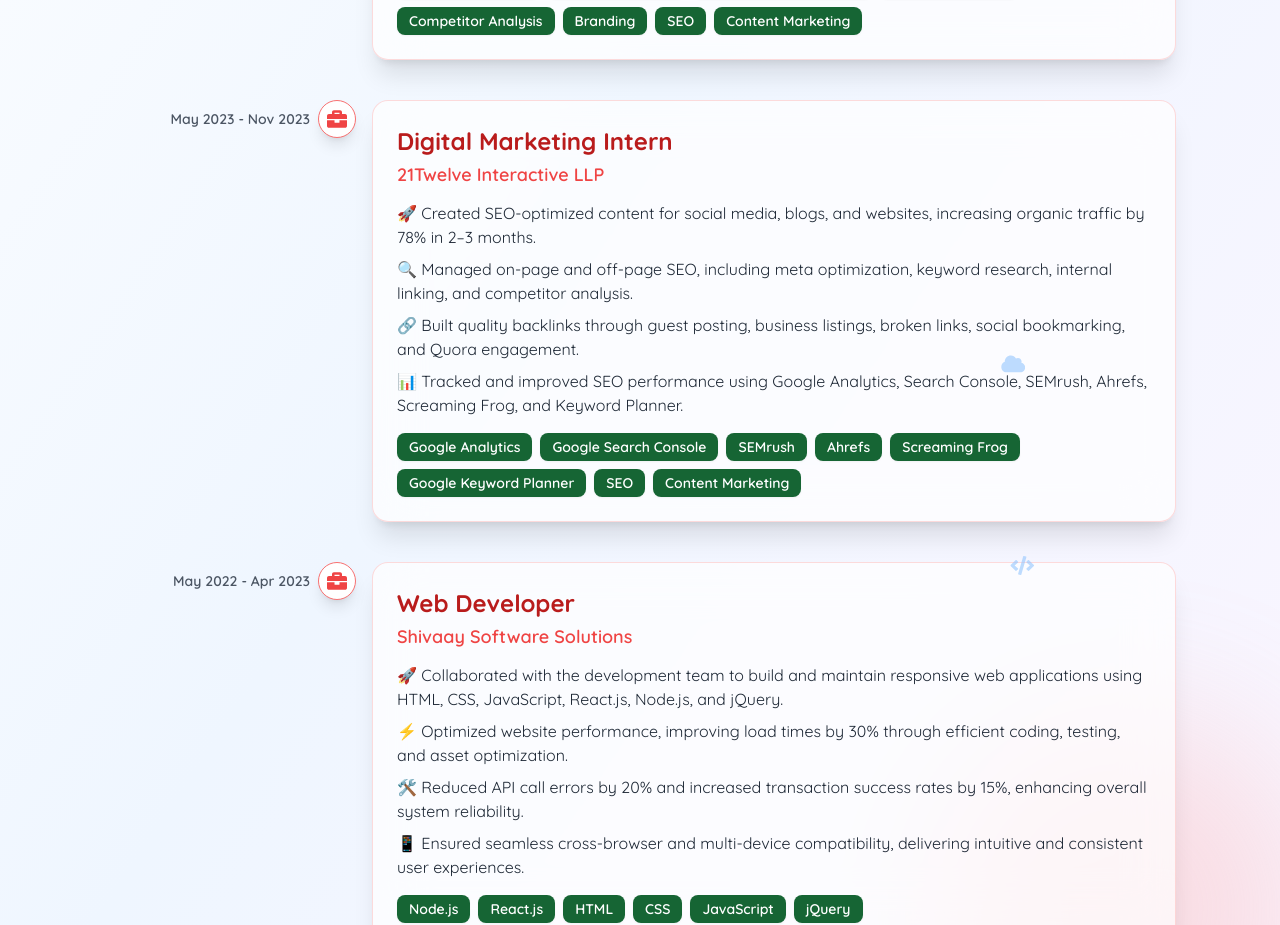
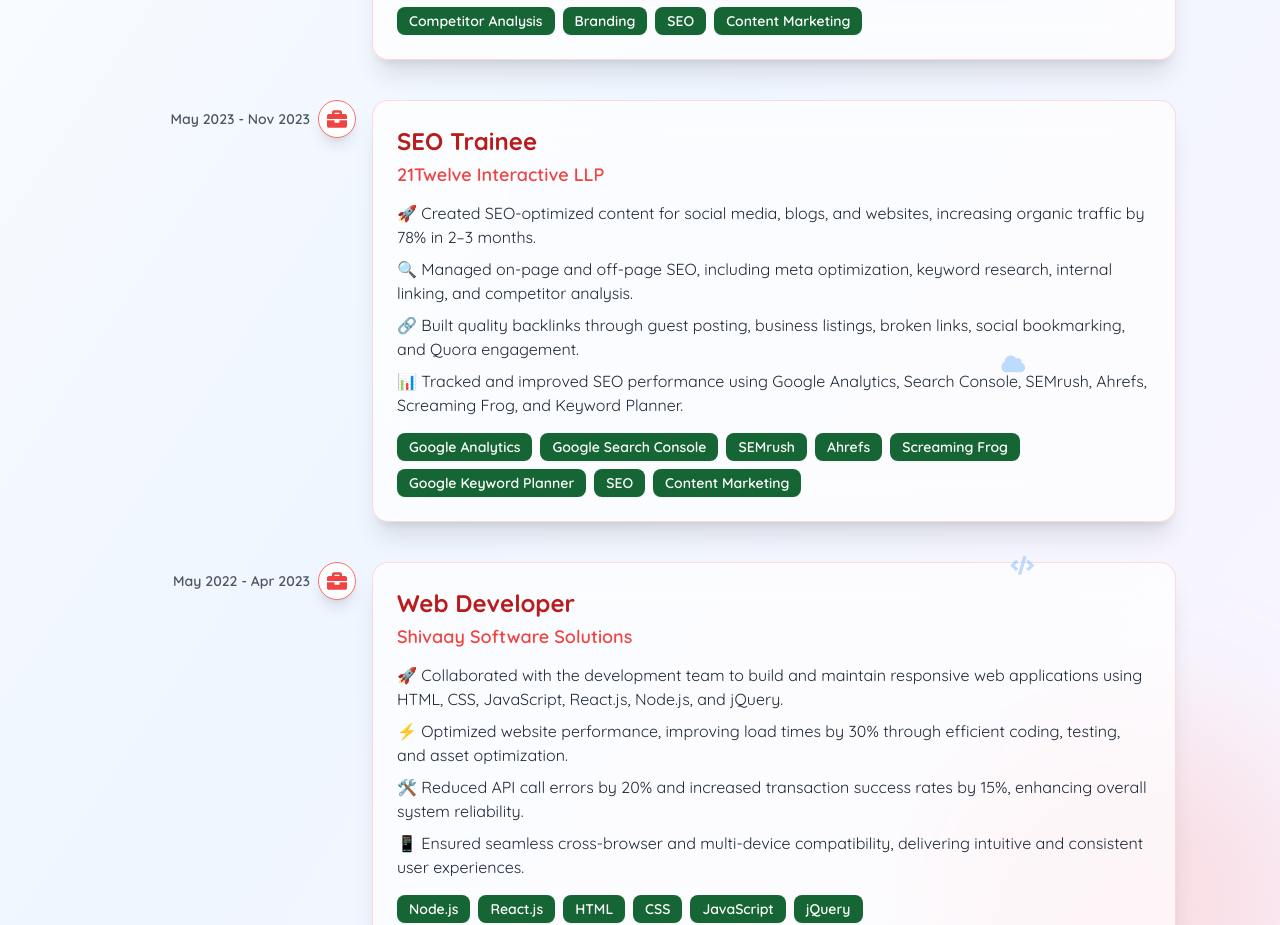
Before and after one commit to rushisuthar21/portfolio, a Next.js app: page / in a window 1280 px wide. Shown: the part 1660-2585 px from the top of the page. Built offline with nearby package versions, Linux system fonts and the light colour scheme; a web font is replaced by a local one.

Commit message:
content update

```diff
--- a/app/components/Experience.tsx
+++ b/app/components/Experience.tsx
@@ -63,7 +63,7 @@
     icon: <FaBriefcase className="text-red-500 text-xl" />,
   },
   {
-    title: "Digital Marketing Intern",
+    title: "SEO Trainee",
     company: "21Twelve Interactive LLP",
     date: "May 2023 - Nov 2023",
     description: [
```
Also changed, not shown: 1 other file (tests, documents, lock files or other folders).
